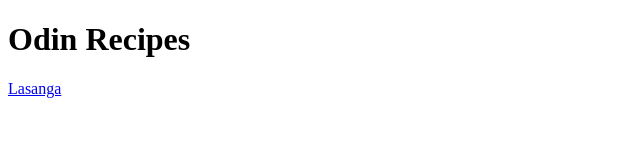
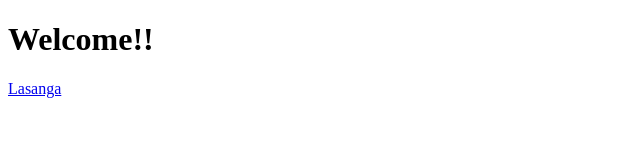
Before and after one commit to Omar-maayta/odin-recipes, a plain HTML site: page index.html in a window 1280 px wide. Shown: the whole page, without its empty margins (0-640 px from the left). Drawn offline with Linux system fonts and the light colour scheme.

Commit message:
Added welcoming message

```diff
--- a/index.html
+++ b/index.html
@@ -1,12 +1,12 @@
 <!DOCTYPE html>
 <html lang="en">
   <head>
-    <meta charset="UTF-8" />
+      <meta charset="UTF-8" />
     <meta name="viewport" content="width=device-width, initial-scale=1.0" />
     <title>Document</title>
   </head>
   <body>
-    <h1>Odin Recipes</h1>
+    <h1>Welcome!!</h1>
     <div>
       <a href="recipes/lasanga.html">Lasanga</a>
     </div>
```
Also changed, not shown: 1 other file.
